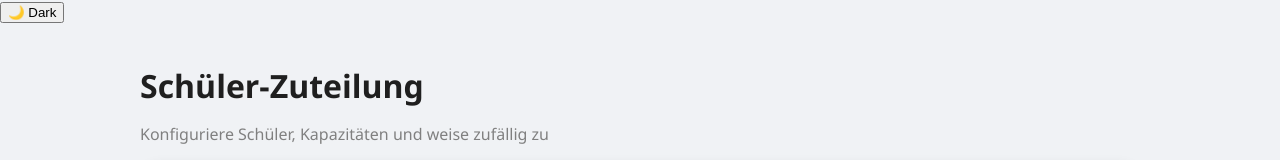
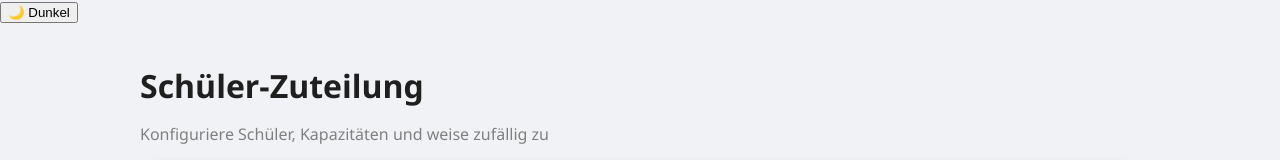
Before and after one commit to TheUltimateVxnom/ZuteilungSchueler, a React (Vite) app: page / in a window 1280 px wide. Shown: the top 160 px of the page. Built offline with nearby package versions, Linux system fonts and the light colour scheme.

Commit message:
Update main.jsx

```diff
--- a/src/main.jsx
+++ b/src/main.jsx
@@ -18,7 +18,7 @@ function Root() {
     <>
       <div className="theme-toggle-container">
         <button onClick={toggleTheme} className="theme-toggle-btn">
-          {theme === "dark" ? "☀️ Light" : "🌙 Dark"}
+          {theme === "dark" ? "🌞 Hell" : "🌙 Dunkel"}
         </button>
       </div>
       <App />
```
